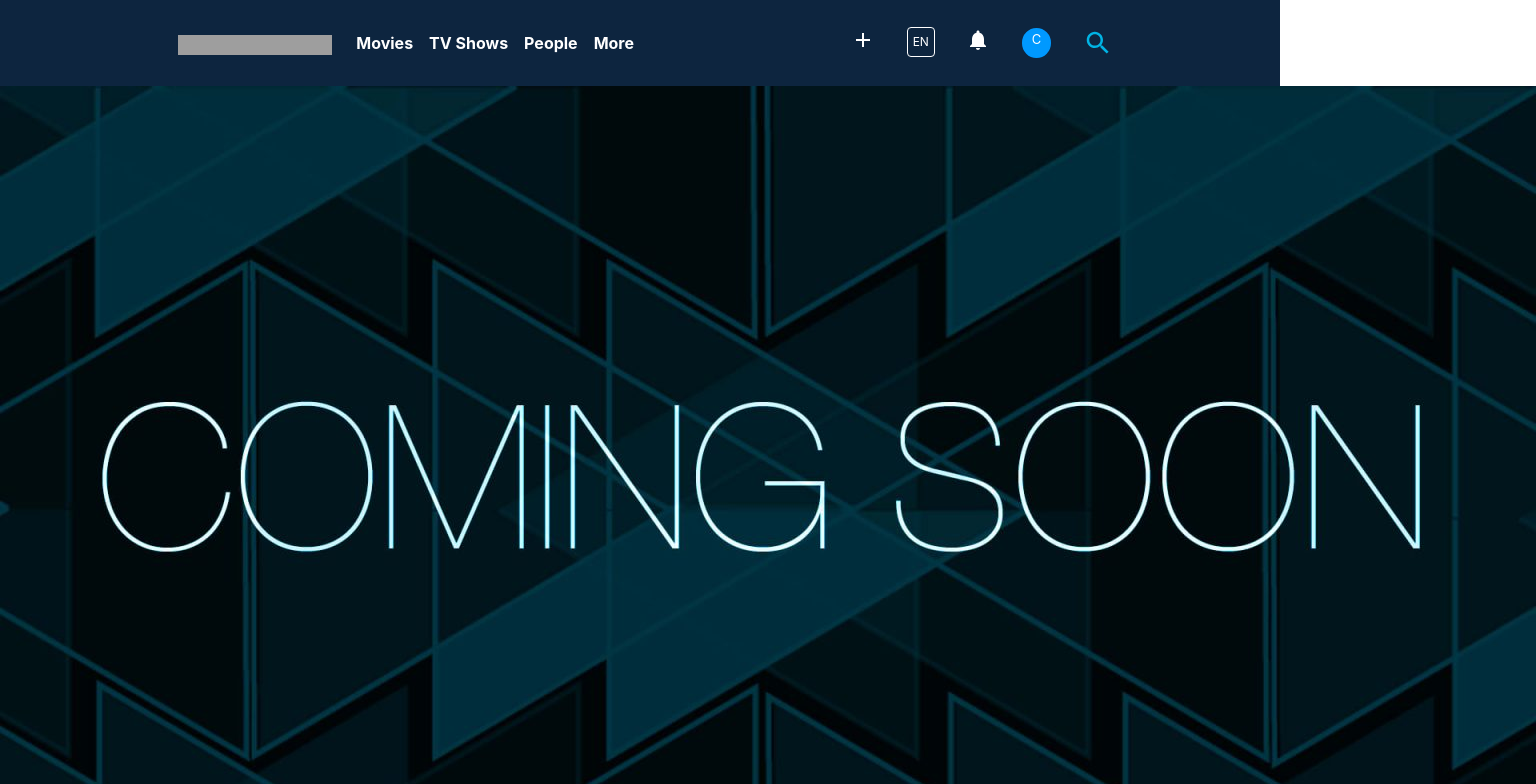
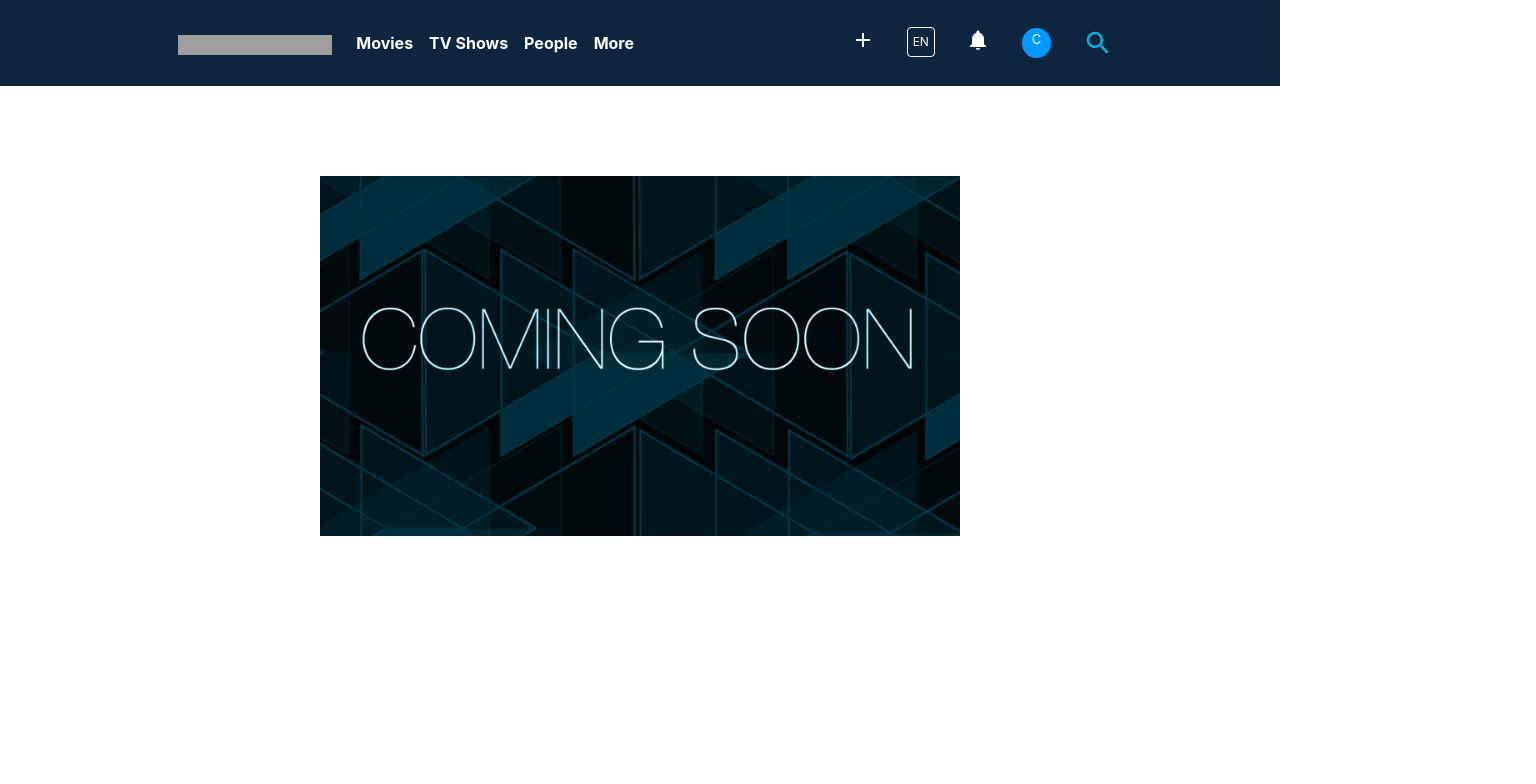
Before and after one commit to ceydaulubas/TMDb-react-api, a React (Create React App) app: page /tvshows in a window 1280 px wide. Shown: the top 784 px of the page, 1536 px wide, since content can reach past the window. Built offline with nearby package versions, Linux system fonts and the light colour scheme; grey boxes are pictures that could not be loaded.

Commit message:
coming soon page

```diff
--- a/src/components/Pages/More.js
+++ b/src/components/Pages/More.js
@@ -1,11 +1,12 @@
 import React from 'react';
 import ComingSoon from '../../Images/comingSoon.jpg';
+import '../../style/ComingSoon.scss';
 
 const More = () => {
     return (
-        <div>
-             <img className= "coming-soon" src={ComingSoon} alt="coming soon" ></img>
-        </div>
+        <div className="comingSoon">
+        <img src={ComingSoon} alt="coming soon" ></img>
+    </div>
     )
 }
 
--- a/src/components/Pages/Movies.js
+++ b/src/components/Pages/Movies.js
@@ -1,10 +1,11 @@
 import React from 'react';
 import ComingSoon from '../../Images/comingSoon.jpg';
+import '../../style/ComingSoon.scss';
 
 const Movies = () => {
     return (
-        <div>
-            <img className= "coming-soon" src={ComingSoon} alt="coming soon" ></img>
+        <div className="comingSoon">
+            <img src={ComingSoon} alt="coming soon" ></img>
         </div>
     )
 }
--- a/src/components/Pages/People.js
+++ b/src/components/Pages/People.js
@@ -1,11 +1,12 @@
 import React from 'react';
 import ComingSoon from '../../Images/comingSoon.jpg';
+import '../../style/ComingSoon.scss';
 
 const People = () => {
     return (
-        <div>
-            <img className= "coming-soon" src={ComingSoon} alt="coming soon" ></img>
-        </div>
+        <div className="comingSoon">
+        <img src={ComingSoon} alt="coming soon" ></img>
+    </div>
     )
 }
 
--- a/src/components/Pages/TVshows.js
+++ b/src/components/Pages/TVshows.js
@@ -1,10 +1,11 @@
 import React from 'react';
 import ComingSoon from '../../Images/comingSoon.jpg';
+import '../../style/ComingSoon.scss';
 
 const TVshows= () => {
     return (
-        <div>
-            <img className= "coming-soon" src={ComingSoon} alt="coming soon" ></img>
+        <div className="comingSoon">
+            <img src={ComingSoon} alt="coming soon" ></img>
         </div>
     )
 }
--- /dev/null
+++ b/src/style/ComingSoon.scss
@@ -0,0 +1,7 @@
+.comingSoon{
+    img{
+        width: 50%;
+        height: 50%;
+        margin: 7% 25%;
+    }
+}
```
